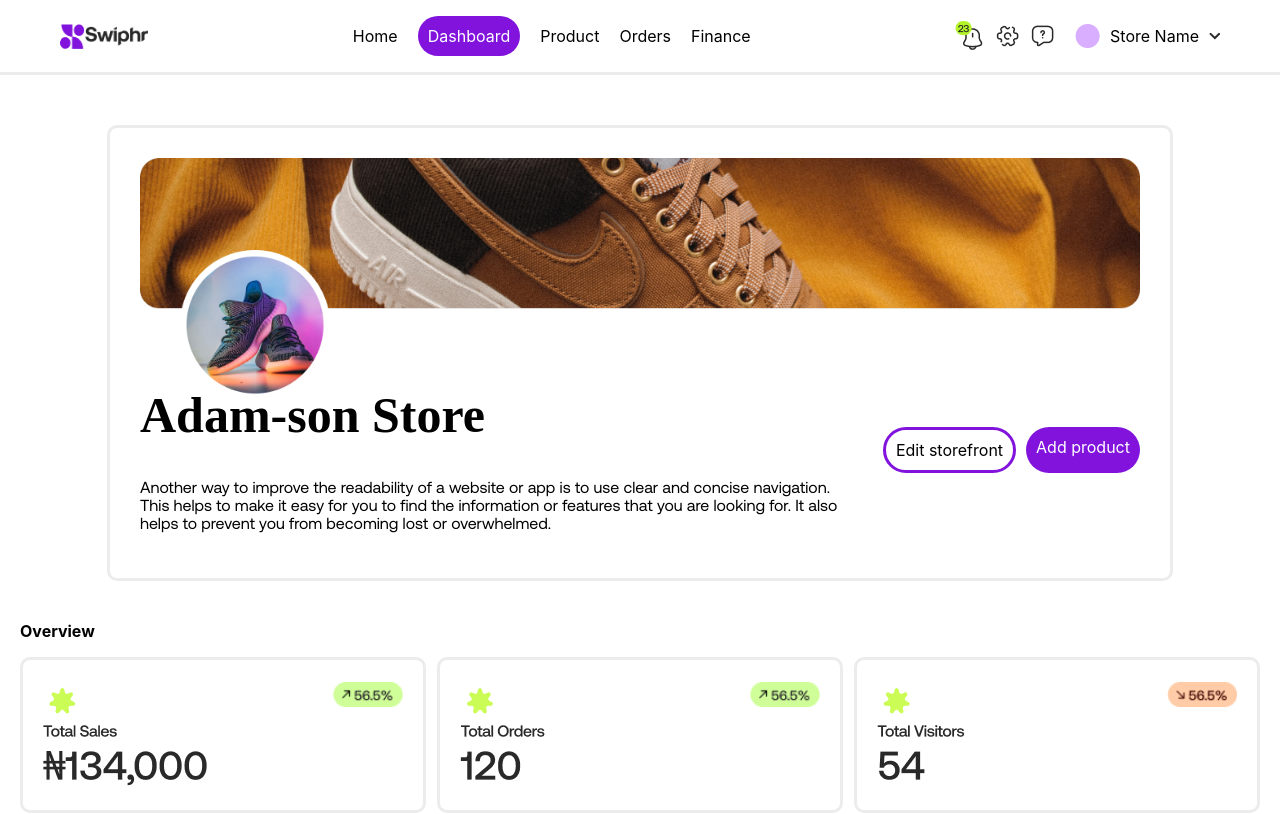
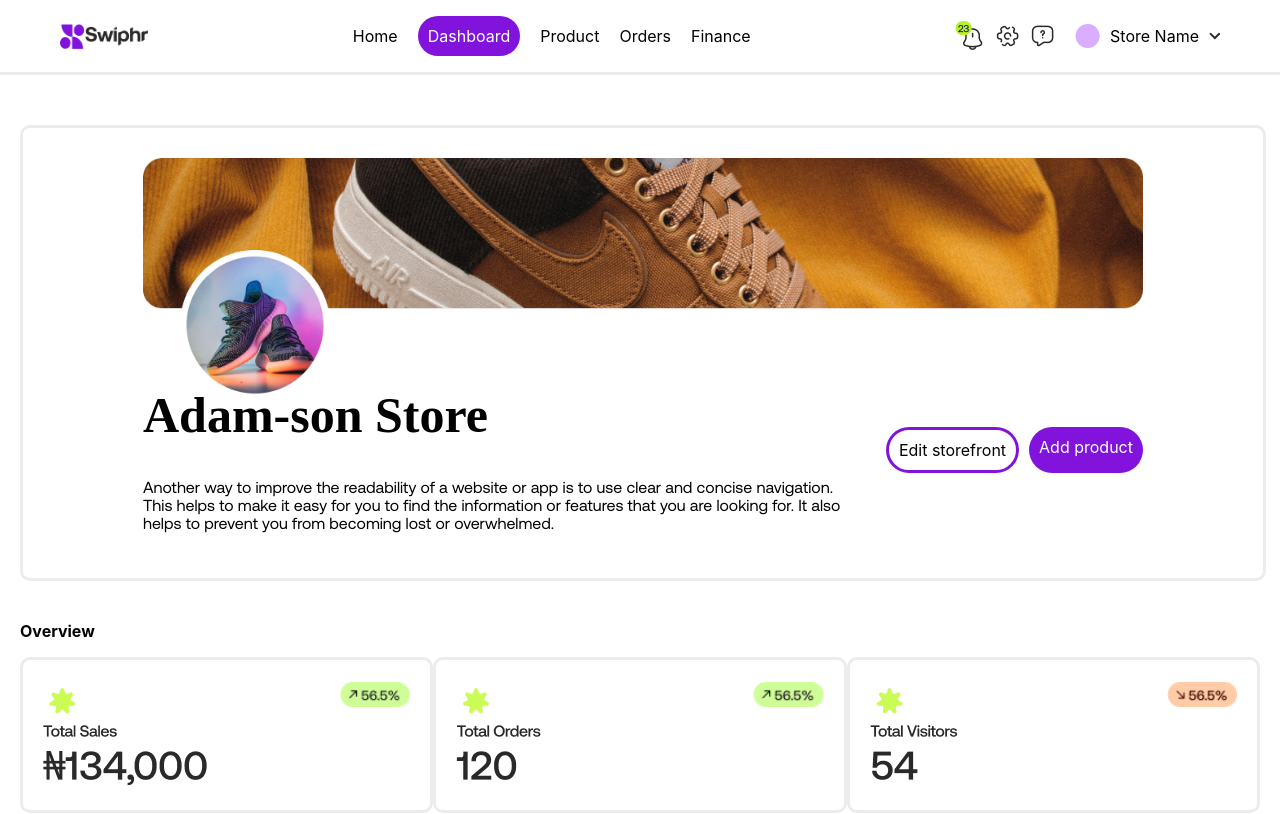
Before and after one commit to RoguePetz/Swiphr-Test-app, a React (Create React App) app: page / in a window 1280 px wide. Shown: the top 814 px of the page. Built offline with nearby package versions, Linux system fonts and the light colour scheme; a web font is replaced by a local one.

Commit message:
finished

```diff
--- a/src/style/dash.css
+++ b/src/style/dash.css
@@ -24,15 +24,12 @@
     width: 100%;
     align-items: center;
     margin-top: 50px;
-}
-
-.dash-holder{
-    display: flex;
-    flex-direction: column;
     border: solid rgb(236, 236, 236);
     border-radius: 10px;
 
 }
+
+
 
 .pfp2{
     width: 150px;
@@ -59,6 +56,7 @@
     display: flex;
     flex-direction: column;
     justify-content: center;
+    flex: 1 1 0%;
 }
 
 .chart{
@@ -76,7 +74,6 @@
     border-radius: 10px;
     margin-bottom: 100px;
     margin-top: 50px;
-    width: 1290px;
     justify-content: center;
     align-items: center;
 }
```
